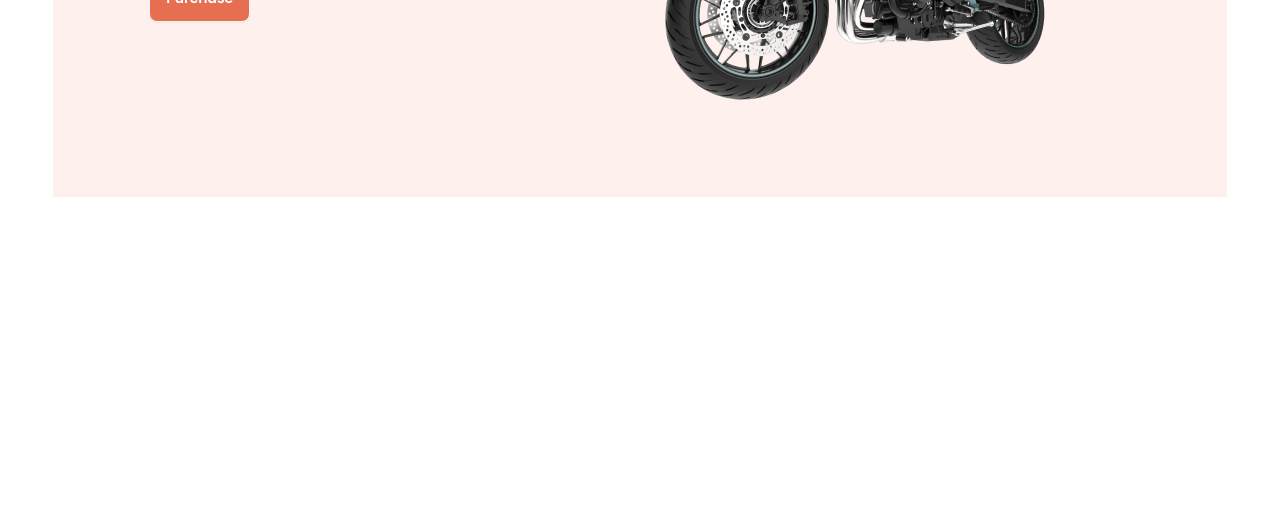
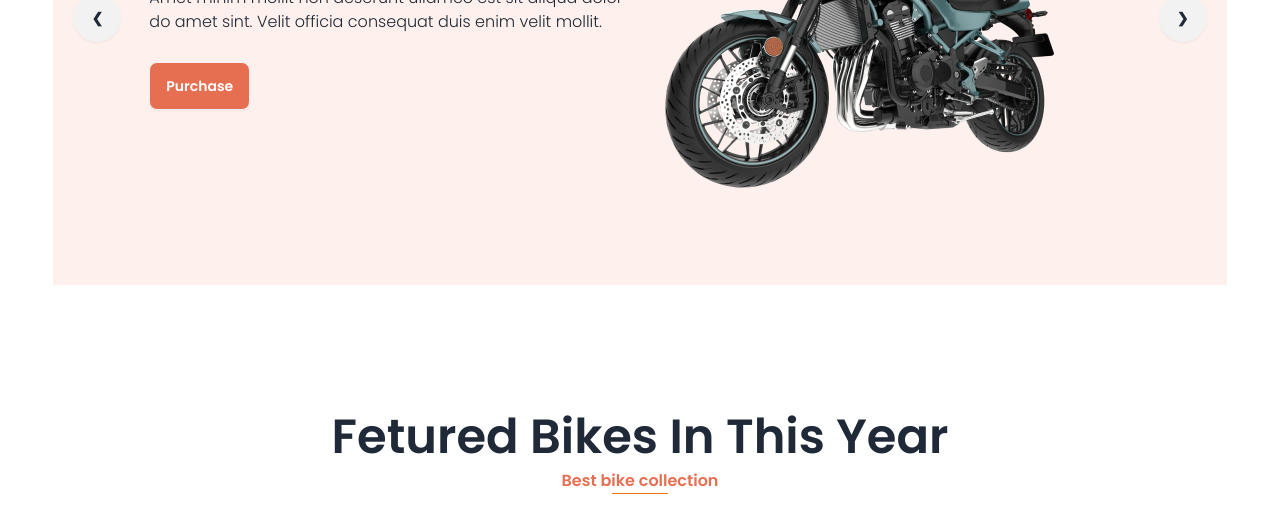
Before and after one commit to IftekarRahmanRuhit/biker-zone, a plain HTML site: page index.html in a window 1280 px wide. Shown: the part 406-932 px from the top of the page. Before the commit the page ends 800 px from the top, so only its background shows below. Drawn offline with nearby package versions, Linux system fonts and the light colour scheme.

Commit message:
added featured bike text section

```diff
--- a/index.html
+++ b/index.html
@@ -28,7 +28,7 @@
 <title>Biker Zone</title>
 </head>
 <body class="font-poppins">
-    <header class="lg:w-11/12 mx-auto">
+    <header class="lg:w-11/12 mx-auto mt-12">
         <nav>
             <div class="navbar bg-base-100">
                 <div class="flex-1">
@@ -74,8 +74,8 @@
 
         <!-- carousel section  -->
 
-        <section>
-            <div class="carousel w-full bg-[#E76F511A]">
+        <section class="mt-10">
+            <div class="carousel w-full bg-[#E76F511A] ">
                 <div id="slide1" class="carousel-item relative w-full">
                  <div class="grid grid-cols-1 lg:grid-cols-2 p-10 lg:p-24 gap-6">
                     <div>
@@ -96,7 +96,7 @@
                 <!-- slide-2  -->
 
                 <div id="slide2" class="carousel-item relative w-full bg-[#E76F511A]">
-                    <div class="grid grid-cols-1 lg:grid-cols-2 p-10 lg:p-24 gap-6">
+                    <div class="grid grid-cols-1  lg:grid-cols-2 p-10 lg:p-24 gap-6">
                         <div>
                             <h1 class="text-6xl font-bold">Ride-on R15 V4 <br>with Smile</h1>
                             <p class="font-light mt-5">Amet minim mollit non deserunt ullamco
@@ -151,6 +151,22 @@
 
     </header>
 
+    <main>
+      <!-- Fetured Bikes In This Year section  -->
+       <section class="w-11/12 mx-auto mt-14 lg:mt-32 mb-11">
+        <div class=" ">
+          <h1 class="text-center text-3xl md:text-4xl lg:text-5xl font-semibold">Fetured Bikes In This Year</h1>
+          <p class="text-center text-[#E76F51] font-semibold mt-2">Best bike collection</p>
+          <hr class="border-orange-500 w-14 mx-auto">
+        </div>
+       </section>
+
+
+
+
+
+
+    </main>
 
 
 
```
